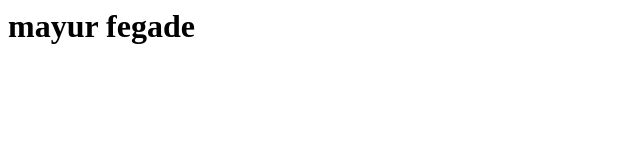
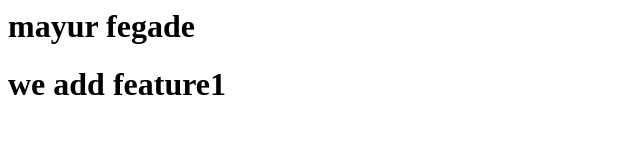
Before and after one commit to mayurfegade1/Localrepo, a plain HTML site: page index.html in a window 1280 px wide. Shown: the whole page, without its empty margins (0-640 px from the left). Drawn offline with Linux system fonts and the light colour scheme.

Commit message:
add new featue

```diff
--- a/index.html
+++ b/index.html
@@ -1 +1,2 @@
 <h1>mayur fegade</h1>
+<h1>we add feature1</h1>
```
